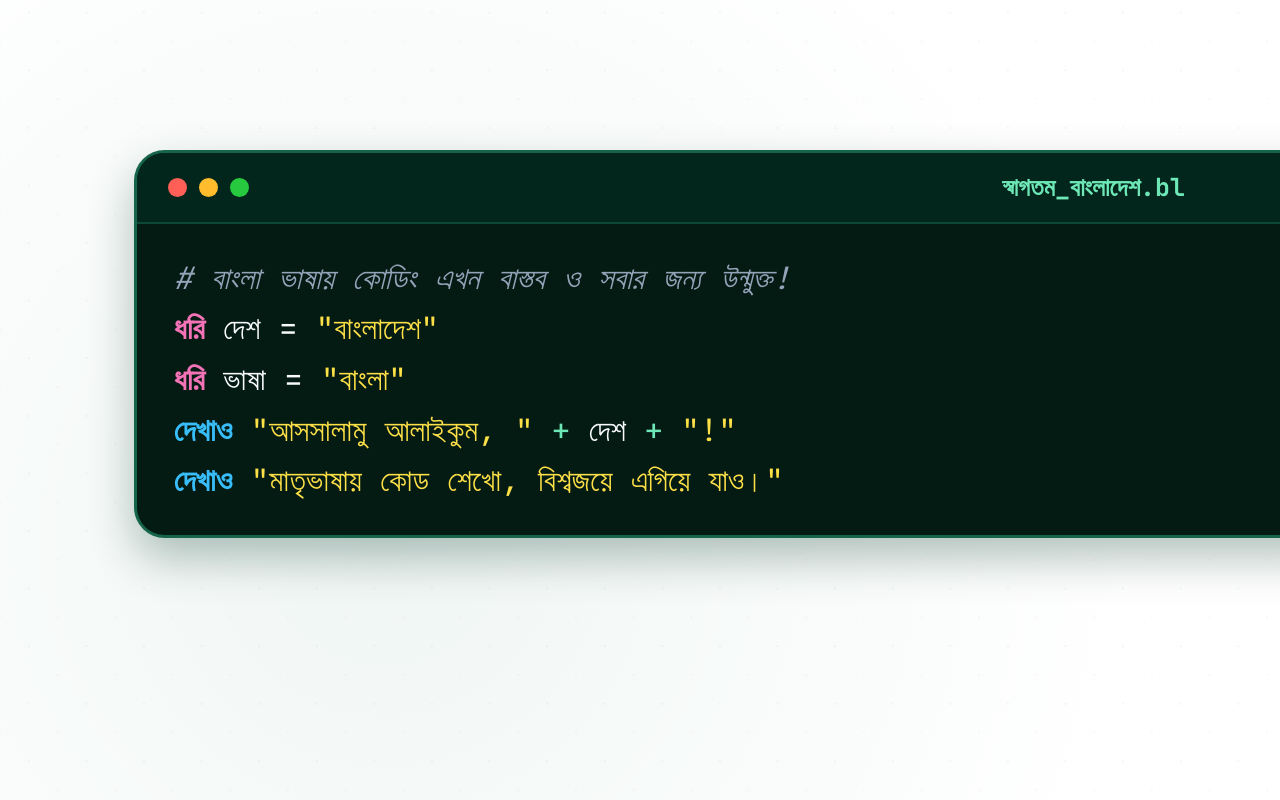
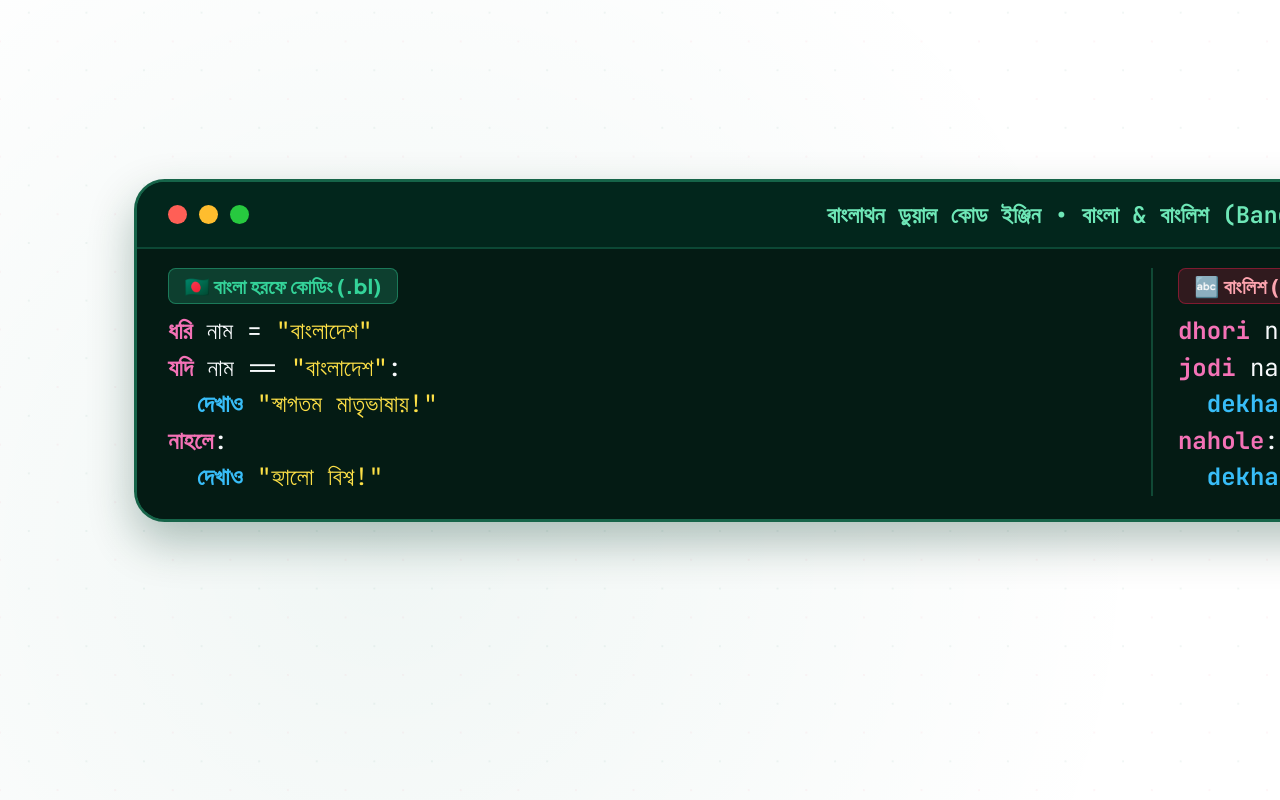
Before and after one commit to tasfiqueofficial/BanglaThon, a plain HTML site: page banner/x_stand_banner_2x5ft.html in a window 1280 px wide. Shown: the part 3299-4099 px from the top of the page. Drawn offline with Linux system fonts and the light colour scheme.

Commit message:
feat: highlight dual syntax (Bangla and Banglish) on X-stand banner and showcase

```diff
--- a/banner/x_stand_banner_2x5ft.html
+++ b/banner/x_stand_banner_2x5ft.html
@@ -374,20 +374,20 @@
       font-size: 0.26in;
     }
 
-    /* Live IDE Code Showcase Box */
+    /* Live IDE Code Showcase Box (Dual Syntax: Bangla + Banglish) */
     .ide-container {
       background: #041b14;
       border: 3px solid rgba(52, 211, 153, 0.4);
       border-radius: 0.32in;
       box-shadow: 0 20px 45px rgba(0, 54, 36, 0.3);
       overflow: hidden;
-      margin: 0.1in 0 0.35in 0;
+      margin: 0.1in 0 0.32in 0;
       text-align: left;
     }
 
     .ide-header {
       background: #02261c;
-      padding: 0.18in 0.32in;
+      padding: 0.16in 0.32in;
       display: flex;
       align-items: center;
       justify-content: space-between;
@@ -408,7 +408,7 @@
 
     .ide-title {
       font-family: 'JetBrains Mono', monospace;
-      font-size: 0.26in;
+      font-size: 0.24in;
       color: #6ee7b7;
       font-weight: 700;
     }
@@ -422,11 +422,48 @@
       font-weight: 700;
     }
 
+    .ide-split-grid {
+      display: grid;
+      grid-template-columns: 1fr auto 1fr;
+      padding: 0.2in 0.32in 0.24in 0.32in;
+      background: #041b14;
+    }
+    .ide-col {
+      display: flex;
+      flex-direction: column;
+    }
+    .ide-col-header {
+      margin-bottom: 0.1in;
+    }
+    .ide-col-tag {
+      display: inline-block;
+      font-size: 0.21in;
+      font-weight: 800;
+      padding: 0.04in 0.16in;
+      border-radius: 0.08in;
+      font-family: 'Plus Jakarta Sans', sans-serif;
+      letter-spacing: 0.3px;
+    }
+    .tag-bangla {
+      background: rgba(52, 211, 153, 0.2);
+      color: #34d399;
+      border: 1.5px solid rgba(52, 211, 153, 0.4);
+    }
+    .tag-banglish {
+      background: rgba(225, 29, 72, 0.2);
+      color: #fda4af;
+      border: 1.5px solid rgba(225, 29, 72, 0.45);
+    }
+    .ide-col-divider {
+      width: 2px;
+      background: rgba(52, 211, 153, 0.25);
+      margin: 0 0.26in;
+    }
+
     .ide-code {
-      padding: 0.3in 0.38in;
       font-family: 'JetBrains Mono', 'Fira Code', monospace;
-      font-size: 0.32in;
-      line-height: 1.65;
+      font-size: 0.25in;
+      line-height: 1.52;
       color: #f8fafc;
     }
     .ide-code .kw { color: #f472b6; font-weight: 700; }
@@ -688,7 +725,7 @@
       </div>
 
       <div class="slogan-pill">
-        <span>🇧🇩 বাংলায় কোড লেখো, বাংলায় শেখো</span>
+        <span>🇧🇩 বাংলা ও বাংলিশ (Banglish) — দুইভাবেই কোড লেখো, সহজে শেখো</span>
       </div>
 
       <div class="quote-badge">
@@ -712,11 +749,11 @@
       <!-- Pillar 2 -->
       <div class="pillar-card red-card">
         <div class="pillar-header">
-          <span class="pillar-icon">🇧🇩</span>
-          <h3 class="pillar-title">১০০% খাঁটি বাংলা সিনট্যাক্স</h3>
+          <span class="pillar-icon">🔤</span>
+          <h3 class="pillar-title">বাংলা ও বাংলিশ (Banglish) ডুয়াল সিনট্যাক্স</h3>
         </div>
         <p class="pillar-desc">
-          <code>ধরি</code>, <code>দেখাও</code>, <code>যদি</code>, <code>নতুবা</code>, <code>যতক্ষণ</code>, <code>কাজ</code> — সম্পূর্ণ স্বকীয় ও প্রাকৃতিক মাতৃভাষার ব্যাকরণ।
+          খাঁটি বাংলা (<code>ধরি</code>, <code>দেখাও</code>, <code>যদি</code>) কিংবা সাধারণ ইংরেজি কিবোর্ডে বাংলিশ (<code>dhori</code>, <code>dekhao</code>, <code>jodi</code>) — উভয় মোডেই পূর্ণ সমর্থন।
         </p>
       </div>
 
@@ -743,7 +780,7 @@
       </div>
     </div>
 
-    <!-- 4. Mini Live IDE Code Window -->
+    <!-- 4. Mini Live IDE Code Window (Dual Syntax: Bangla + Banglish) -->
     <div class="ide-container">
       <div class="ide-header">
         <div class="ide-dots">
@@ -751,15 +788,40 @@
           <div class="ide-dot dot-yellow"></div>
           <div class="ide-dot dot-green"></div>
         </div>
-        <div class="ide-title">স্বাগতম_বাংলাদেশ.bl</div>
+        <div class="ide-title">বাংলাথন ডুয়াল কোড ইঞ্জিন • বাংলা &amp; বাংলিশ (Banglish)</div>
         <div class="ide-badge">বাংলাথন রানটাইম v2.0</div>
       </div>
-      <div class="ide-code">
-        <span class="cm"># বাংলা ভাষায় কোডিং এখন বাস্তব ও সবার জন্য উন্মুক্ত!</span><br>
-        <span class="kw">ধরি</span> দেশ = <span class="str">"বাংলাদেশ"</span><br>
-        <span class="kw">ধরি</span> ভাষা = <span class="str">"বাংলা"</span><br>
-        <span class="fn">দেখাও</span> <span class="str">"আসসালামু আলাইকুম, "</span> <span class="op">+</span> দেশ <span class="op">+</span> <span class="str">"!"</span><br>
-        <span class="fn">দেখাও</span> <span class="str">"মাতৃভাষায় কোড শেখো, বিশ্বজয়ে এগিয়ে যাও।"</span>
+      <div class="ide-split-grid">
+        <!-- Pure Bangla Column -->
+        <div class="ide-col">
+          <div class="ide-col-header">
+            <span class="ide-col-tag tag-bangla">🇧🇩 বাংলা হরফে কোডিং (.bl)</span>
+          </div>
+          <div class="ide-code">
+            <span class="kw">ধরি</span> নাম = <span class="str">"বাংলাদেশ"</span><br>
+            <span class="kw">যদি</span> নাম == <span class="str">"বাংলাদেশ"</span>:<br>
+            &nbsp;&nbsp;<span class="fn">দেখাও</span> <span class="str">"স্বাগতম মাতৃভাষায়!"</span><br>
+            <span class="kw">নাহলে</span>:<br>
+            &nbsp;&nbsp;<span class="fn">দেখাও</span> <span class="str">"হ্যালো বিশ্ব!"</span>
+          </div>
+        </div>
+
+        <!-- Vertical Divider -->
+        <div class="ide-col-divider"></div>
+
+        <!-- Banglish Column -->
+        <div class="ide-col">
+          <div class="ide-col-header">
+            <span class="ide-col-tag tag-banglish">🔤 বাংলিশ (Banglish) মোড (.bl)</span>
+          </div>
+          <div class="ide-code">
+            <span class="kw">dhori</span> naam = <span class="str">"Bangladesh"</span><br>
+            <span class="kw">jodi</span> naam == <span class="str">"Bangladesh"</span>:<br>
+            &nbsp;&nbsp;<span class="fn">dekhao</span> <span class="str">"Swagotom matribhashay!"</span><br>
+            <span class="kw">nahole</span>:<br>
+            &nbsp;&nbsp;<span class="fn">dekhao</span> <span class="str">"Hello World!"</span>
+          </div>
+        </div>
       </div>
     </div>
 
@@ -785,7 +847,7 @@
         </div>
 
         <span class="cta-subtext">
-          মোবাইল বা পিসি থেকে সরাসরি ব্রাউজারে কোড লিখতে পাশের কিউআর কোডটি স্ক্যান করুন
+          বাংলা বা বাংলিশে লাইভ কোড লিখতে মোবাইল ক্যামেরা দিয়ে কিউআর কোড স্ক্যান করে যেকোনো ব্রাউজারে এখনই শুরু করুন
         </span>
       </div>
 
```
Also changed, not shown: banner/index.html (+2 -2 lines), banner/BanglaThon_X_Stand_Banner_2x5ft.png, 1 other file.
